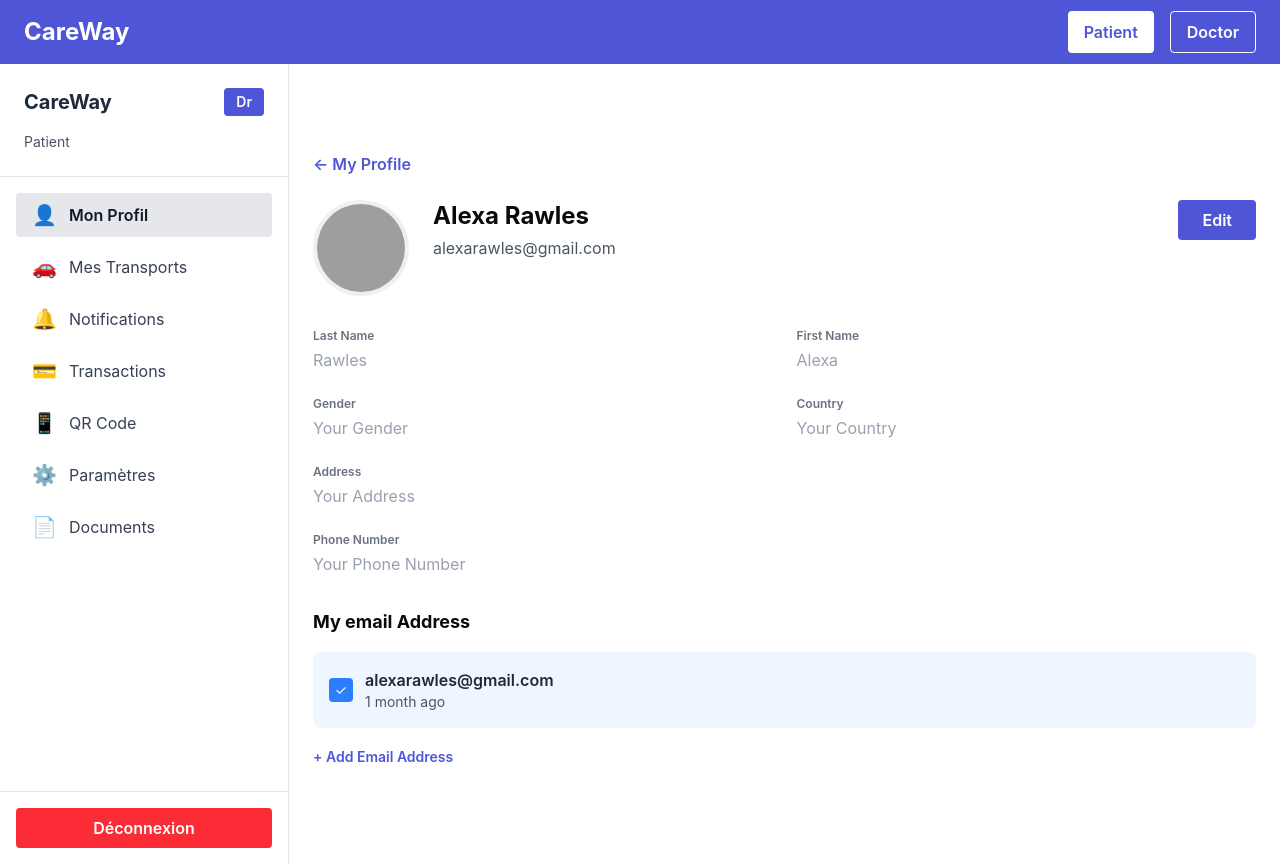
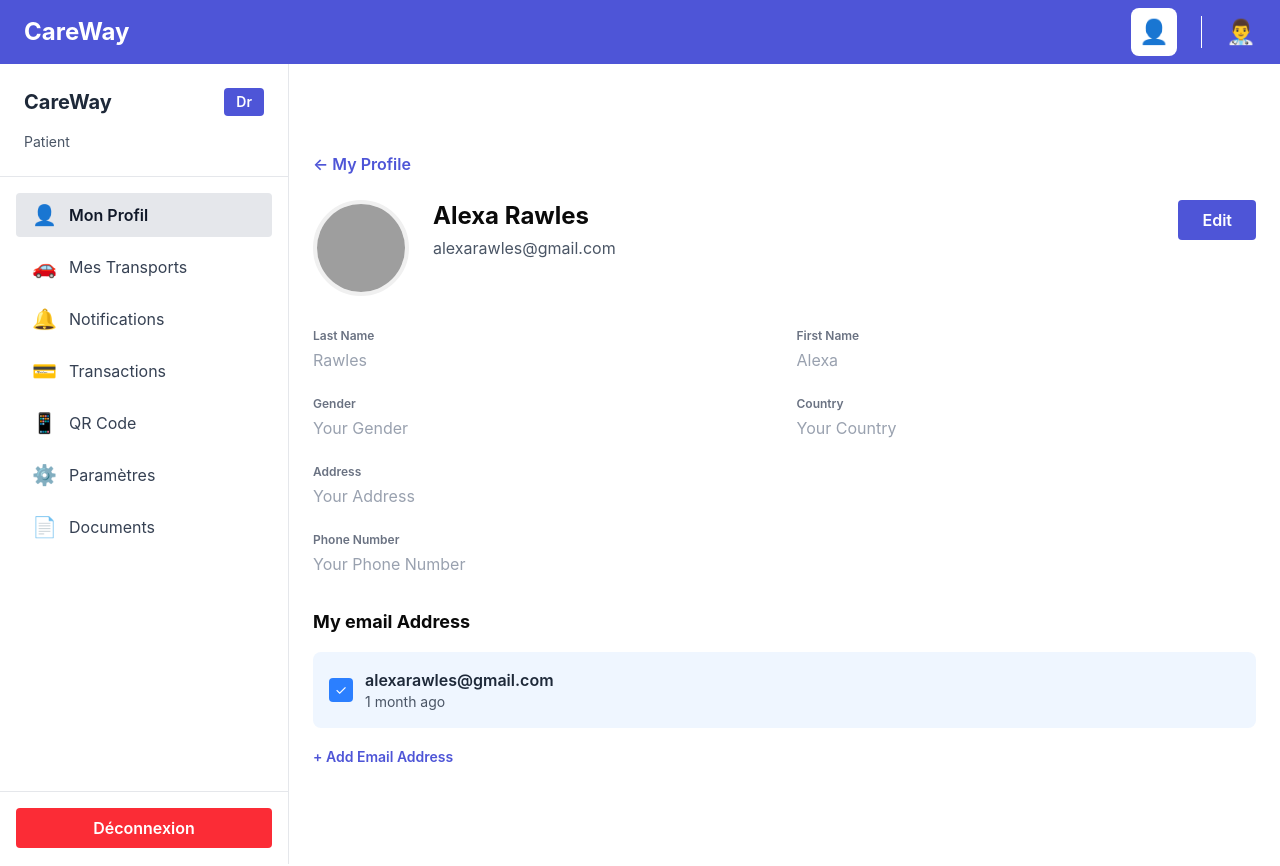
Before and after one commit to chaimaaskri7/front-ptut, a Vue app: page /patient/profile in a window 1280 px wide. Shown: the top 866 px of the page. Built offline with nearby package versions, Linux system fonts and the light colour scheme; grey boxes are pictures that could not be loaded.

Commit message:
Redesign navbar with simple blue and white icons for patient/doctor interface switching

```diff
--- a/src/components/NavToggle.vue
+++ b/src/components/NavToggle.vue
@@ -1,39 +1,49 @@
 <script setup lang="ts">
 import { ref, computed } from 'vue'
+import { useRouter, useRoute } from 'vue-router'
 
-const isPatient = ref(true)
 const router = useRouter()
+const route = useRoute()
 
-import { useRouter } from 'vue-router'
+const isPatientRoute = computed(() => {
+  return route.path.startsWith('/patient')
+})
 
 const goToPatient = () => {
-  isPatient.value = true
   router.push('/patient/profile')
 }
 
 const goToDoctor = () => {
-  isPatient.value = false
   router.push('/dashboard')
 }
 </script>
 
 <template>
-  <div class="fixed top-0 left-0 right-0 bg-[#4e55d7] text-white px-6 py-3 z-[100] flex justify-between items-center h-[64px]">
+  <div class="fixed top-0 left-0 right-0 bg-[#4e55d7] text-white px-6 z-[100] flex justify-between items-center h-[64px]">
     <h1 class="text-2xl font-bold">CareWay</h1>
-    <div class="flex space-x-4">
+
+    <div class="flex items-center gap-6">
+      <!-- Patient Icon -->
       <button
         @click="goToPatient"
-        :class="isPatient ? 'bg-white text-[#4e55d7]' : 'bg-transparent border border-white'"
-        class="px-4 py-2 rounded font-semibold transition hover:opacity-80"
+        :class="isPatientRoute ? 'text-white bg-white bg-opacity-20 rounded-lg p-2' : 'text-white text-opacity-70 hover:text-opacity-100'"
+        class="text-2xl transition-all duration-200"
+        title="Patient Interface"
       >
-        Patient
+        👤
       </button>
+
+      <!-- Divider -->
+      <div class="w-px h-8 bg-white bg-opacity-30"></div>
+
+      <!-- Doctor Icon -->
       <button
         @click="goToDoctor"
-        :class="!isPatient ? 'bg-white text-[#4e55d7]' : 'bg-transparent border border-white'"
-        class="px-4 py-2 rounded font-semibold transition hover:opacity-80"
+        :class="!isPatientRoute ? 'text-white bg-white bg-opacity-20 rounded-lg p-2' : 'text-white text-opacity-70 hover:text-opacity-100'"
+        class="text-2xl transition-all duration-200"
+        title="Doctor Interface"
       >
-        Doctor
+        👨‍⚕️
       </button>
     </div>
   </div>
```
